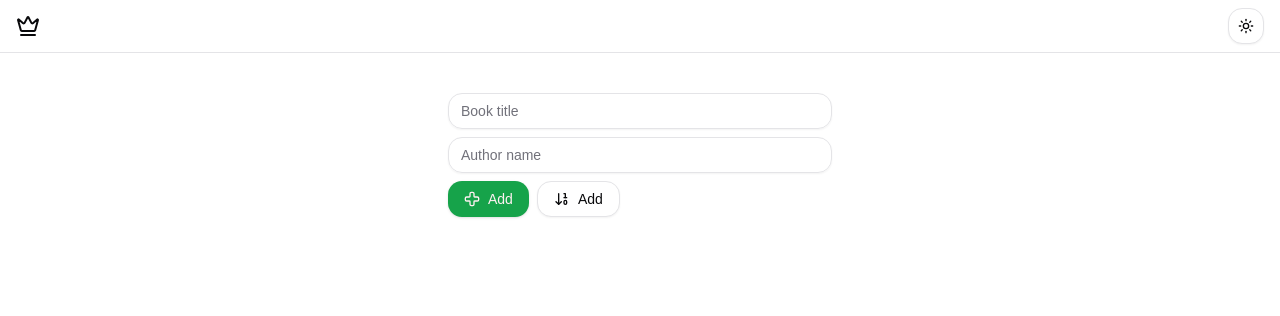
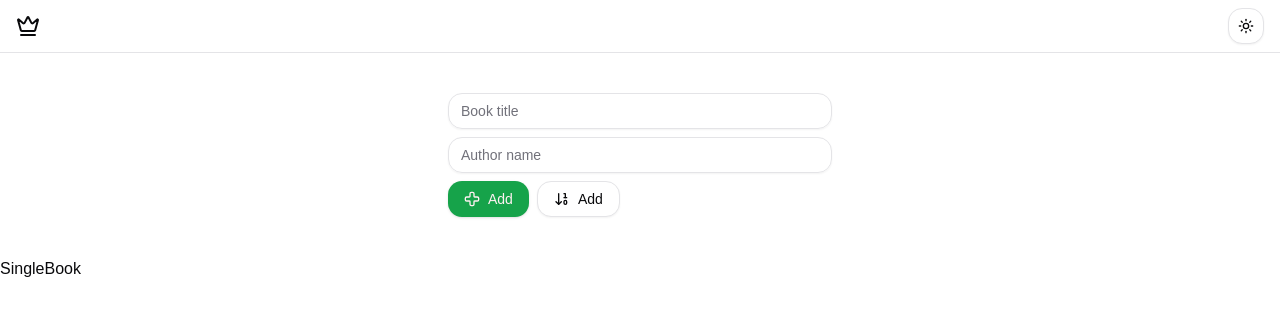
Before and after one commit to gliese-sketch/booker, a Next.js app: page / in a window 1280 px wide. Shown: the top 316 px of the page. Built offline with nearby package versions, Linux system fonts and the light colour scheme; a web font is replaced by a local one.

Commit message:
Add dispatch in AddBook

```diff
--- a/app/layout.tsx
+++ b/app/layout.tsx
@@ -1,3 +1,4 @@
+import Header from "@/components/Header";
 import { ThemeProvider } from "@/components/theme-provider";
 import type { Metadata } from "next";
 import { Teachers } from "next/font/google";
@@ -27,6 +28,7 @@ export default function RootLayout({
           enableSystem
           disableTransitionOnChange
         >
+          <Header />
           {children}
         </ThemeProvider>
       </body>
--- a/app/page.tsx
+++ b/app/page.tsx
@@ -1,15 +1,18 @@
 "use client";
 
-import Header from "@/components/Header";
+import { useReducer } from "react";
+import { booksReducer } from "@/lib/reducer";
 import AddBook from "@/components/AddBook";
 import ListBook from "@/components/ListBook";
+import { sampleData } from "@/lib/sampleData";
 
 function Page() {
+  const [books, dispatch] = useReducer(booksReducer, sampleData);
+
   return (
     <div>
-      <Header />
-      <AddBook />
-      {/* <ListBook /> */}
+      <AddBook dispatch={dispatch} />
+      <ListBook books={books} />
     </div>
   );
 }
--- a/components/AddBook.tsx
+++ b/components/AddBook.tsx
@@ -3,7 +3,11 @@ import { Input } from "@/components/ui/input";
 import { Button } from "@/components/ui/button";
 import { ArrowDown10, Cross } from "lucide-react";
 
-function AddBook() {
+interface AddBookProps {
+  dispatch: React.Dispatch<Action>;
+}
+
+function AddBook({ dispatch }: AddBookProps) {
   const bookRef = useRef<HTMLInputElement>(null);
   const authorRef = useRef<HTMLInputElement>(null);
 
@@ -17,6 +21,11 @@ function AddBook() {
 
     console.log(bookValue, authorValue);
 
+    dispatch({
+      type: "add",
+      payload: { title: bookValue, author: authorValue },
+    });
+
     if (bookRef.current?.value && authorRef.current?.value) {
       bookRef.current.value = "";
       authorRef.current.value = "";
@@ -24,7 +33,7 @@ function AddBook() {
   };
 
   const handleSort = () => {
-    console.log("Sort");
+    dispatch({ type: "sort" });
   };
 
   return (
--- /dev/null
+++ b/lib/reducer.ts
@@ -0,0 +1,33 @@
+export const booksReducer = (state: Book[], action: Action): Book[] => {
+  switch (action.type) {
+    case "add":
+      const book = {
+        id: crypto.randomUUID(),
+        title: action.payload.title,
+        author: action.payload.author,
+        rating: 0,
+      };
+      return [book, ...state];
+
+    case "delete":
+      return state.filter((book) => book.id !== action.payload.id);
+
+    case "like":
+      return state.map((book) =>
+        book.id === action.payload.id
+          ? { ...book, rating: book.rating + 1 }
+          : book
+      );
+    case "unlike":
+      return state.map((book) =>
+        book.id === action.payload.id
+          ? { ...book, rating: book.rating - 1 }
+          : book
+      );
+    case "sort":
+      return [...state].sort((a, b) => b.rating - a.rating);
+
+    default:
+      return state;
+  }
+};
--- /dev/null
+++ b/lib/sampleData.ts
@@ -0,0 +1,14 @@
+export const sampleData: Book[] = [
+  {
+    id: "1",
+    title: "The Great Gatsby",
+    author: "F. Scott Fitzgerald",
+    rating: 4,
+  },
+  {
+    id: "2",
+    title: "The Catcher in the Rye",
+    author: "J.D. Salinger",
+    rating: 3,
+  },
+];
```
